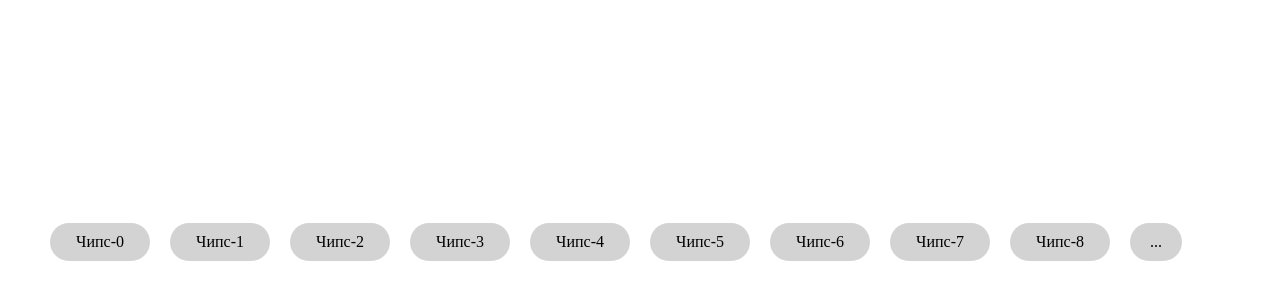
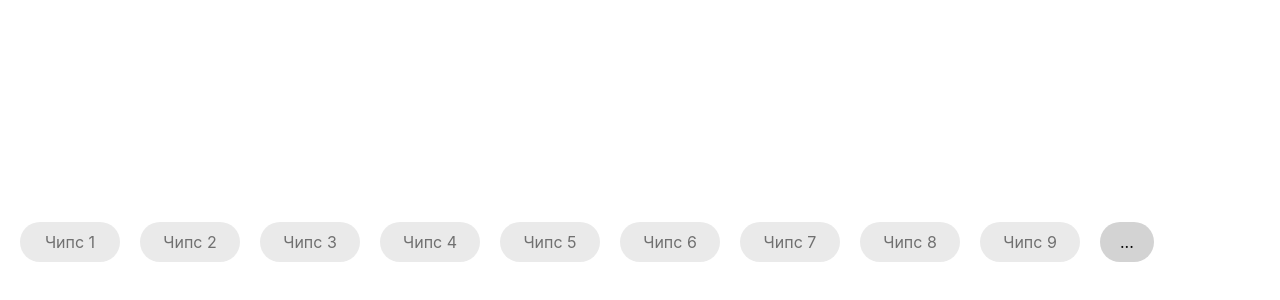
Before and after one commit to AlexBalyanov/sirius-test-task, a React (Vite) app: page / in a window 1280 px wide. Shown: the part 158-458 px from the top of the page. Built offline with nearby package versions, Linux system fonts and the light colour scheme.

Commit message:
wip: правки по стилям

```diff
--- a/src/app/App.module.css
+++ b/src/app/App.module.css
@@ -2,5 +2,5 @@
   display: flex;
   align-items: center;
   min-height: 100vh;
-  padding-inline: 50px;
+  padding-inline: 20px;
 }
--- a/src/app/App.tsx
+++ b/src/app/App.tsx
@@ -8,7 +8,7 @@ const chipsListData: TChipListItem[] = Array.from(
   { length: 30 },
   (_, index) => ({
     id: String(index),
-    label: `Чипс-${index}`,
+    label: `Чипс ${index + 1}`,
   }),
 );
 
--- a/src/components/Chip/Chip.module.css
+++ b/src/components/Chip/Chip.module.css
@@ -2,11 +2,13 @@
   min-width: 100px;
   padding-block: 10px;
   padding-inline: 20px;
-  background-color: lightgrey;
+  background-color: #eaeaea;
+  color: #707070;
   border: none;
   border-radius: 30px;
 }
 
 .selected {
-  background-color: aquamarine;
+  background-color: powderblue;
+  color: darkslateblue;
 }
--- a/src/components/ChipList/ChipList.module.css
+++ b/src/components/ChipList/ChipList.module.css
@@ -30,6 +30,7 @@
 }
 
 .popup {
+  max-width: 450px;
   padding: 8px;
   border: 1px solid #e9d5ff;
   border-radius: 10px;
@@ -43,7 +44,6 @@
   gap: 8px;
   margin: 0;
   padding: 0;
-  max-width: 450px;
   list-style: none;
 }
 
--- a/src/index.css
+++ b/src/index.css
@@ -2,6 +2,13 @@
 *::before,
 *::after {
   box-sizing: border-box;
+  font-family:
+    Inter,
+    system-ui,
+    -apple-system,
+    BlinkMacSystemFont,
+    "Segoe UI",
+    sans-serif;
 }
 
 body {
```
